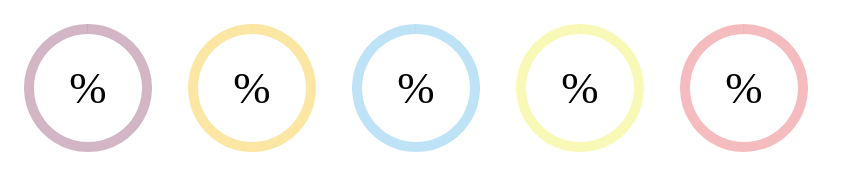
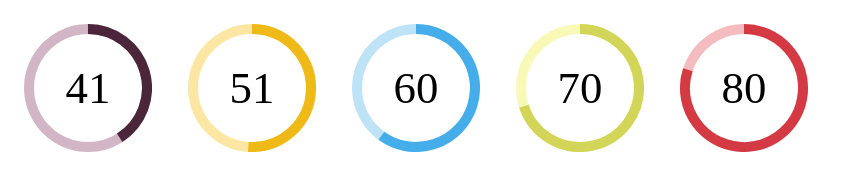
Before and after one commit to lugolabs/circles, a plain HTML site: page spec/responsive.html in a window 1280 px wide. Shown: the whole page, without its empty margins (0-847 px from the left). Drawn offline with Linux system fonts and the light colour scheme.

Commit message:
Update way of animate circles
- just need to call method update()
- add th method updateRadius() instead of old recall of generate()

```diff
--- a/circles.js
+++ b/circles.js
@@ -19,8 +19,8 @@
                  if `null` is passed, the animation will not run
 
   API:
-    generate(radius) - regenerates the circle with the given radius (see spec/responsive.html for an example hot to create a responsive circle)
-    updatePercent(percent) - update and animate the percentage dictating the smaller circle
+    updateRadius(radius) - regenerates the circle with the given radius (see spec/responsive.html for an example hot to create a responsive circle)
+    update(value) - update value of circle. If value is set to true, force the update of displaying
 
 */
 
@@ -47,8 +47,8 @@
 
     this._radius         = options.radius;
 
-	this._value          = options.value || 0;
-  	this._max_value      = options.max_value || 100;
+	this._value          = 0;
+  	this._maxValue       = options.maxValue || 100;
 
   	//this._percentage     = options.percentage;
     this._text           = options.text === undefined ? function(value){return value;} : options.text;
@@ -62,35 +62,42 @@
     //this._textClass      = 'circles-text';
     //this._numberClass    = 'circles-number';
 
-    this._confirmAnimation(options.duration);
+    //this._confirmAnimation(options.duration);
 
     var endAngleRad      = Math.PI / 180 * 270;
     this._start          = -Math.PI / 180 * 90;
     this._startPrecise   = this._precise(this._start);
     this._circ           = endAngleRad - this._start;
 
-    this.generate();
+    this.generate().update(options.value || 0);
 
-    if (this._canAnimate) this._animate();
+    //if (this._canAnimate) this._animate();
   };
 
   Circles.prototype = {
     VERSION: '0.0.5',
 
-    generate: function(radius) {
-      if (radius) {
-        this._radius = radius;
-        this._canAnimate = false;
-      }
+    generate: function() {
+
       this._svgSize        = this._radius * 2;
       this._radiusAdjusted = this._radius - (this._strokeWidth / 2);
 
 	  this._generateSvg()._generateText()._generateWrapper();
 
+	  this._el.innerHTML = '';
       this._el.appendChild(this._wrapContainer);
+
+	  return this;
     },
 
-    _confirmAnimation: function(duration) {
+	updateRadius: function(radius)
+	{
+		this._radius = radius;
+
+		return this.generate().update(true);
+	},
+
+    /*_confirmAnimation: function(duration) {
       if (duration === null) {
         this._canAnimate = false;
         return;
@@ -110,24 +117,41 @@
         this._pathFactor   = pathFactor;
         this._numberFactor = numberFactor;
       }
-    },
+    },*/
 
 	getPercent: function()
 	{
-		return (this._value * 100) / this._max_value;
+		return (this._value * 100) / this._maxValue;
 	},
 
-	updatePercent: function(percent)
+	getValueFromPercent: function(percentage)
 	{
-		if(this._percentage == percent || isNaN(percent))
-			return;
+		return (this._maxValue * percentage) / 100;
+	},
+
+	update: function(value)
+	{
+		if(value === true) //Force update with current value
+		{
+			var percent	=	this.getPercent();
+			this._el.getElementsByTagName('path')[1].setAttribute('d', this._calculatePath(percent, true));
+			this._textContainer.innerHTML	=	this._getText(this._value);
+			return this;
+		}
+
+		//Else update with new value
+		if(this._value == value || isNaN(value))
+			return this;
 
 		var self			=	this,
 			path    		=	self._el.getElementsByTagName('path')[1],
-			oldPercentage	=	self._percentage,
-			isGreater		=	percent > oldPercentage;
+			oldPercentage	=	self.getPercent(),
+			newPercentage, isGreater;
 
-		self._percentage	=	Math.min(100, Math.max(0, percent));
+		this._value	=	Math.min(this._maxValue, Math.max(0, value));
+
+		newPercentage	=	self.getPercent();
+		isGreater		=	newPercentage > oldPercentage;
 
 		function animate() {
 			if(isGreater)
@@ -135,18 +159,21 @@
 			else
 				oldPercentage--;
 
-			if ((isGreater && oldPercentage > self._percentage) || ( ! isGreater && oldPercentage < self._percentage))
+			if ((isGreater && oldPercentage > newPercentage) || ( ! isGreater && oldPercentage < newPercentage))
 				return;
 
 			path.setAttribute('d', self._calculatePath(oldPercentage, true));
+			self._textContainer.innerHTML	=	self._getText(self.getValueFromPercent(oldPercentage));
 
 			requestAnimFrame(self)(animate);
 		}
 
 		requestAnimFrame(self)(animate);
+
+		return this;
 	},
 
-    _animate: function() {
+    /*_animate: function() {
       var i      = 1,
         self     = this,
         path     = this._el.getElementsByTagName('path')[1],
@@ -177,7 +204,7 @@
         };
 
       requestAnimFrame(self)(animate);
-    },
+    },*/
 
     _generateWrapper: function() {
       	this._wrapContainer	=	document.createElement('div');
@@ -208,7 +235,7 @@
 		for(var prop in style)
 			this._textContainer.style[prop]	=	style[prop];
 
-		this._textContainer.innerHTML	=	this._getText(this._canAnimate ? 0 : this._value);
+		this._textContainer.innerHTML	=	this._getText(0);
 
 		return this;
     },
@@ -220,7 +247,7 @@
 
 		value = parseFloat(value.toFixed(2));
 
-		return typeof this._text === 'function' ? this._text(value) : this._text;
+		return typeof this._text === 'function' ? this._text.call(this, value) : this._text;
 	},
 
     _generateSvg: function() {
@@ -231,7 +258,7 @@
 	  this._svg.setAttribute('height', this._svgSize);
 
 	  this._svg.innerHTML = this._generatePath(100, false, this._colors[0]) +
-		                    this._generatePath(this._canAnimate ? 1 : this.getPercent(), true, this._colors[1]);
+		                    this._generatePath(1, true, this._colors[1]);
 
 	  return this;
     },
--- a/spec/responsive.html
+++ b/spec/responsive.html
@@ -30,11 +30,10 @@
 
 				circle = Circles.create({
 					id:         child.id,
-					percentage: percentage,
+					value:      percentage,
 					radius:     getWidth(),
 					width:      10,
-					number:   	percentage / 10,
-					text:       '%',
+					//text:       '%',
 					colors:     colors[i - 1]
 				});
 
@@ -43,7 +42,7 @@
 
 		window.onresize = function(e) {
 			for (var i = 0; i < circles.length; i++) {
-				circles[i].generate(getWidth());
+				circles[i].updateRadius(getWidth());
 			}
 		};
 
```
Also changed, not shown: spec/index.html (+1 -1 lines).
